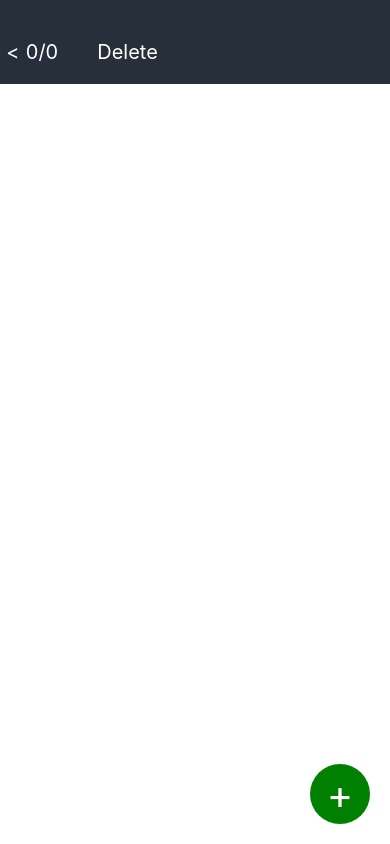
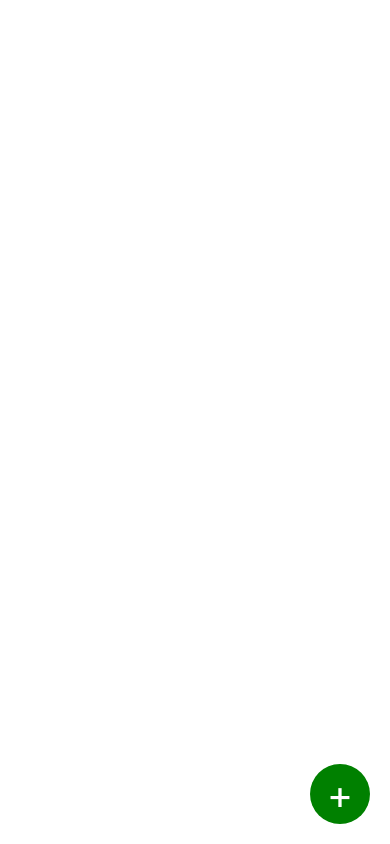
Before and after one commit to andreygayko/rn-series, a React Native app: screen / in a window 390 px wide. Built offline with nearby package versions, Linux system fonts and the light colour scheme.

Commit message:
Add menu hide

```diff
--- a/App.js
+++ b/App.js
@@ -70,6 +70,11 @@ export default function App() {
     };
   };
 
+  const handleCloseMenu = () => {
+    setShowMenu(false);
+    setSelected([]);
+  };
+
   const onCheckBoxChange = (index) => {
     const selectedItems = [...selected];
     if (selectedItems.includes(index)) {
@@ -83,10 +88,13 @@ export default function App() {
   return (
     <View style={{flex: 1}}>
 
+      {showMenu &&
       <Menu
         currentSelectionsNumber={selected.length}
         allItemsNumber={serials.length}
+        cancelHandler={handleCloseMenu}
       />
+      }
 
       <View style={styles.container}>
         {serials.map((el, i) => (
@@ -124,7 +132,7 @@ const styles = StyleSheet.create({
     flex: 1,
     backgroundColor: '#fff',
     alignItems: 'center',
-    marginTop: '2%',
+    marginTop: '7%',
   },
   btnAdd: {
     position: 'absolute',
```
